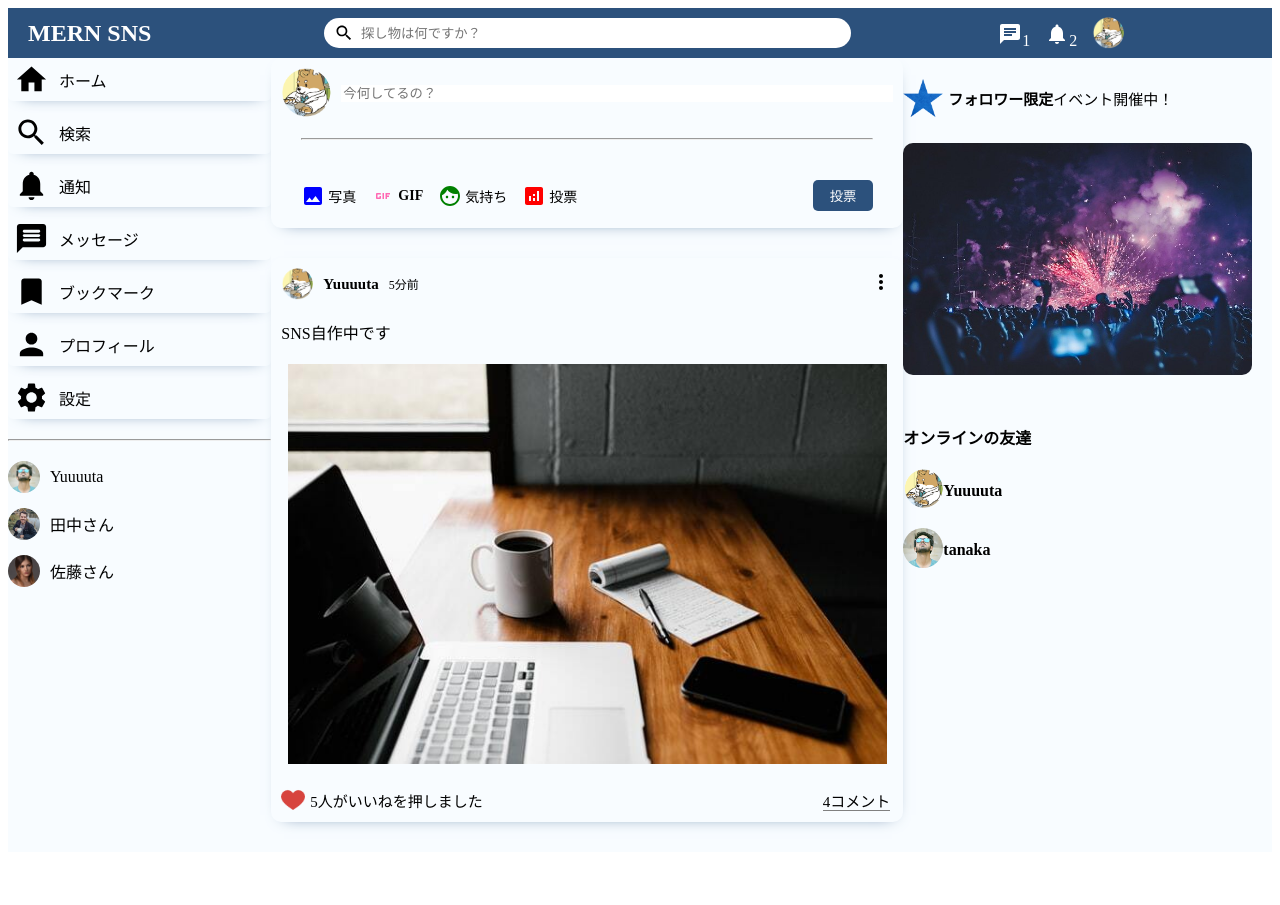
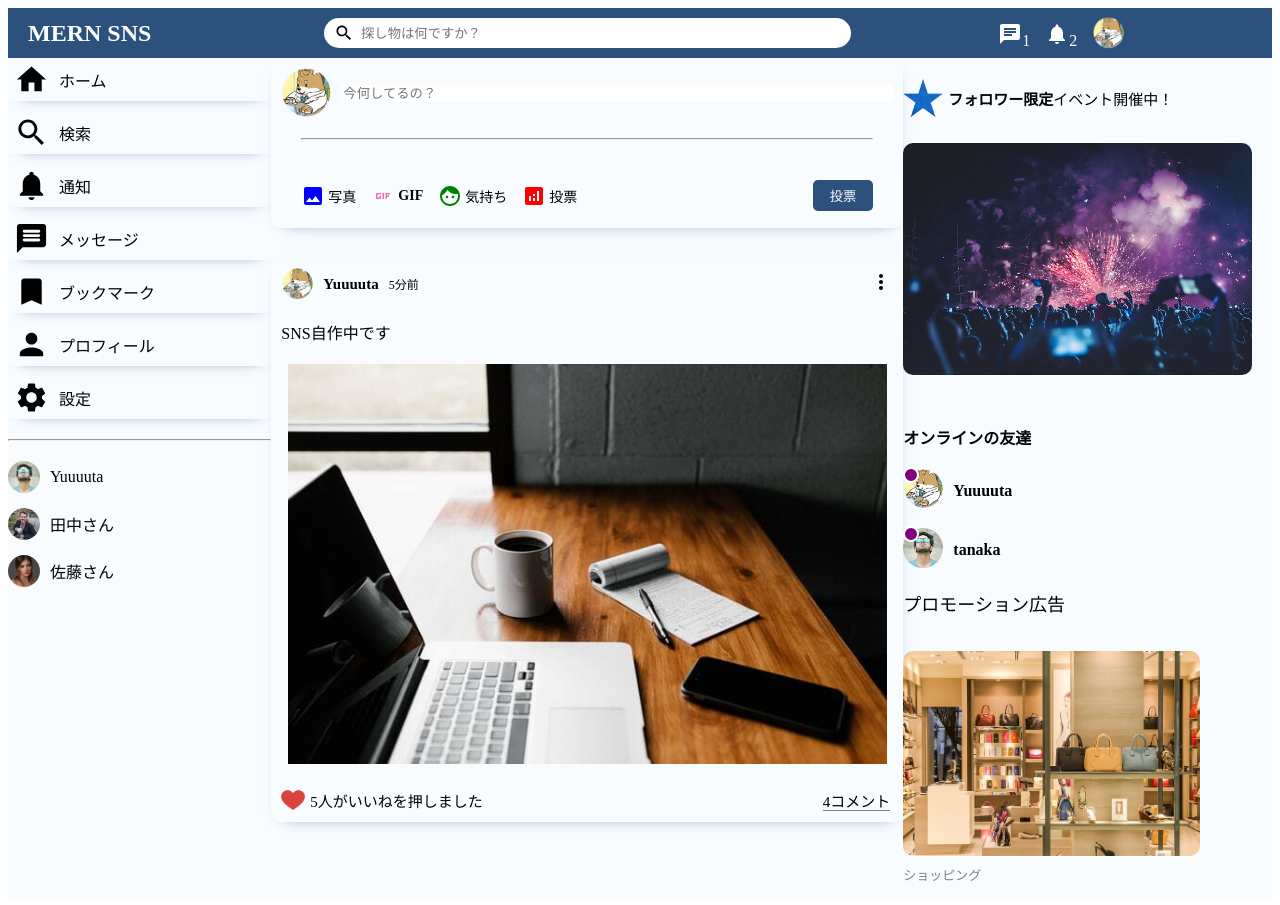
Before and after one commit to yutabee/mern_sns_frontend, a React (Create React App) app: page / in a window 1280 px wide. Before the commit the page ends 860 px from the top, so only its background shows below. Built offline with nearby package versions, Linux system fonts and the light colour scheme.

Commit message:
rightbar add

```diff
--- a/src/components/rightbar/Rightbar.css
+++ b/src/components/rightbar/Rightbar.css
@@ -58,3 +58,32 @@
 .rightbarUsername{
     font-weight: 550;
 }
+
+.rightbarOnline{
+    background-color: purple;
+    position: absolute;
+    width: 12px;
+    height:12px;
+    border-radius: 50%;
+    top: -2px;
+    left: 0;
+    border: 2px solid white;
+}
+
+.promotionTitle{
+    font-size: 18px;
+    font-weight: 550;
+    margin-bottom: 10px;
+}
+
+.rightbarPromotionImg{
+    width: 85%;
+    border-radius: 10px;
+    margin: 25px 0;
+}
+
+.promotionName{
+    font-size: small;
+    color: gray;
+    margin-top: -20px;  /* マイナスに設定するとキャプションっぽくなる */
+}
--- a/src/components/rightbar/Rightbar.jsx
+++ b/src/components/rightbar/Rightbar.jsx
@@ -14,20 +14,23 @@ export const Rightbar = () => {
           <h4 className="rightbarTitle">オンラインの友達</h4>
           <ul className='rightbarFriendList'>
             <li className="rightbarFriend">
-                <div className="rightbarProfileImgContainer">
+                <div className="rightbarFriendImgContainer">
                   <img src="assets/person/1.jpeg" alt="" className='rightbarProfileImg' />
                   <span className="rightbarOnline"></span>
                 </div>
                 <span className="rightbarUsername">Yuuuuta</span>
             </li>
              <li className="rightbarFriend">
-                <div className="rightbarProfileImgContainer">
+                <div className="rightbarFriendImgContainer">
                   <img src="assets/person/2.jpeg" alt="" className='rightbarProfileImg' />
                   <span className="rightbarOnline"></span>
                 </div>
                 <span className="rightbarUsername">tanaka</span>
             </li>
           </ul>
+          <p className='promotionTitle'>プロモーション広告</p>
+          <img src="assets/promotion/promotion1.jpeg" alt="" className='rightbarPromotionImg' />
+          <p className="promotionName">ショッピング</p>
         </div>
       </div>
     </>
```
Also changed, not shown: src/dummyData.js (added, +74 -0 lines).
